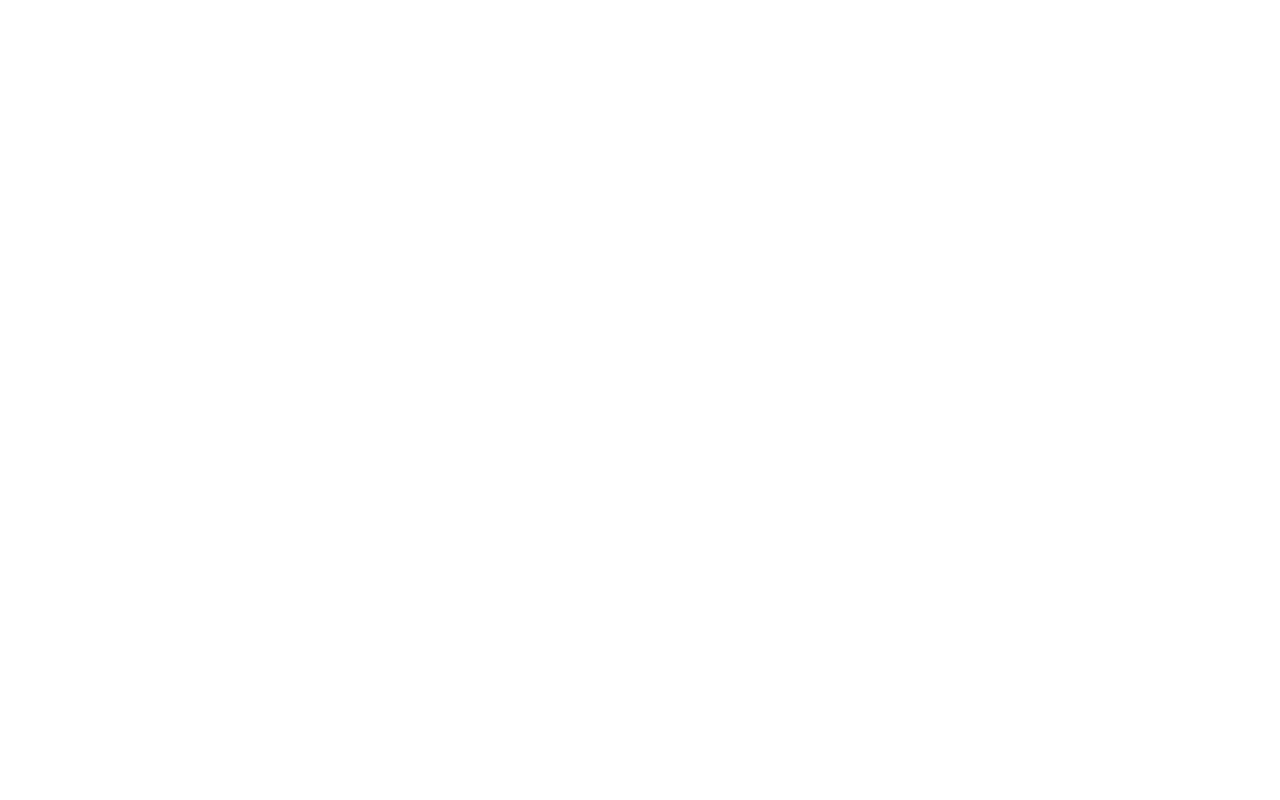
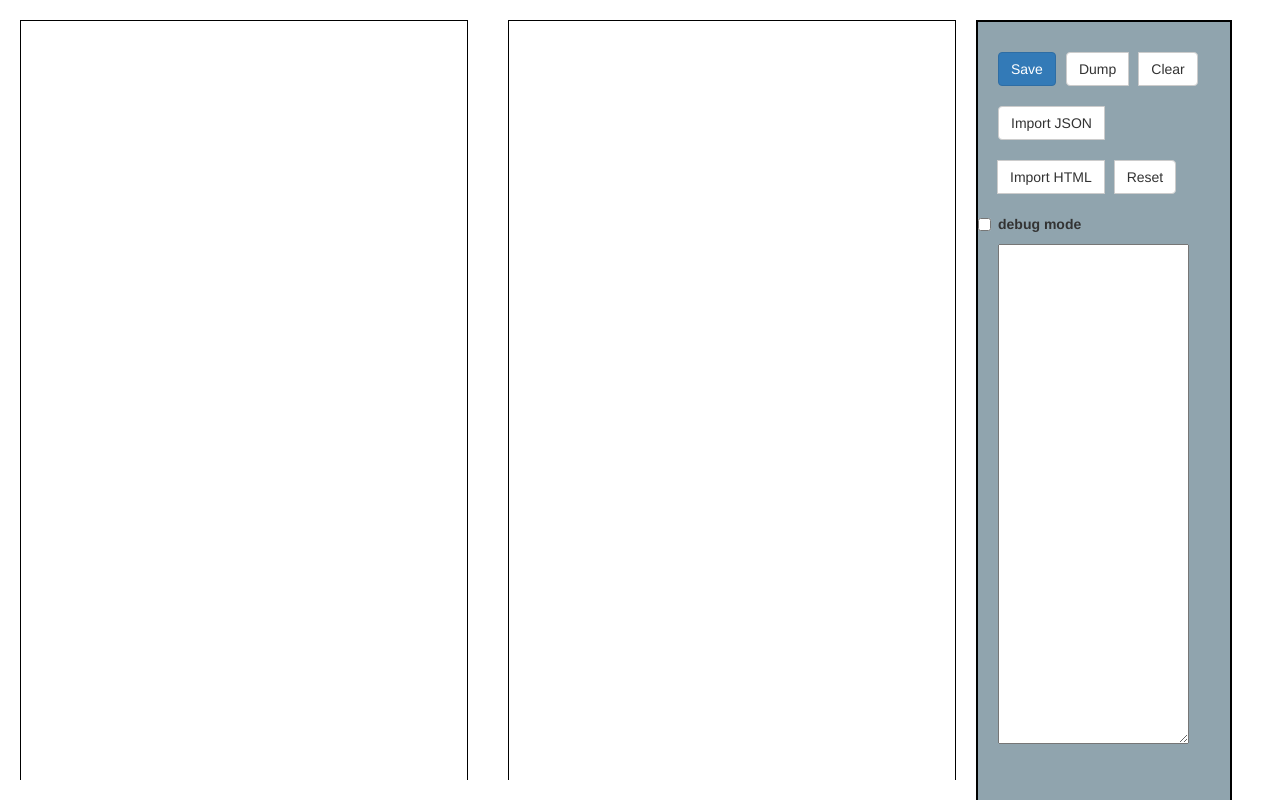
Before and after one commit to chanzuckerberg/slim-editor, a React app: page / in a window 1280 px wide. Built offline with nearby package versions, Linux system fonts and the light colour scheme.

Commit message:
support importing editor state and representing state using dom

```diff
--- a/index.html
+++ b/index.html
@@ -5,6 +5,48 @@
 <head>
   <meta http-equiv="Content-Type" content="text/html; charset=UTF-8" />
   <title>Simple Example</title>
+  <link rel="stylesheet" href="https://maxcdn.bootstrapcdn.com/bootstrap/3.3.7/css/bootstrap.min.css" integrity="sha384-BVYiiSIFeK1dGmJRAkycuHAHRg32OmUcww7on3RYdg4Va+PmSTsz/K68vbdEjh4u" crossorigin="anonymous">
+  <style>
+    .react-root {
+      display: flex;
+      height: 100vh;
+    }
+
+    .debug-container {
+      border: 2px solid black;
+      border-bottom: none;
+      display: inline-block;
+      padding: 20px;
+      width: 20%;
+      margin-top: 20px;
+      background-color: #90A4AE;
+    }
+
+    .editor-container {
+      border: 1px solid black;
+      border-bottom: none;
+      display: inline-block;
+      margin: 20px;
+      width: 35%;
+    }
+
+    .slim-editor-container {
+      border: 1px solid black;
+      border-bottom: none;
+      display: inline-block;
+      margin: 20px;
+      width: 35%;
+    }
+
+    .btn {
+      margin: 10px;
+    }
+
+    .debug-text-area {
+      height: 500px;
+      width: 90%;
+    }
+  </style>
 </head>
 
 <body>
--- a/package.json
+++ b/package.json
@@ -6,12 +6,14 @@
   "main": "dist/index.js",
   "scripts": {
     "flow": "flow",
-    "webpack-watch": "webpack -w --colors --progress"
+    "webpack-watch": "webpack -w --colors --progress --devtool eval"
   },
   "devDependencies": {
     "babel-cli": "6.26.0",
     "babel-core": "6.26.3",
     "babel-loader": "7.1.4",
+    "babel-plugin-transform-class-properties": "6.24.1",
+    "babel-polyfill": "6.26.0",
     "babel-preset-env": "1.7.0",
     "babel-preset-react": "6.24.1"
   },
@@ -21,6 +23,7 @@
     "classnames": "2.2.3",
     "draft-js": "0.10.5",
     "react": "15.5.4",
+    "react-bootstrap": "^0.32.4",
     "react-dom": "15.5.4"
   }
 }
--- /dev/null
+++ b/src/components/slimEditor.js
@@ -0,0 +1,13 @@
+import React from 'react';
+import {Editor, EditorState} from 'draft-js';
+
+export default class SlimEditor extends React.Component {
+  constructor(props) {
+    super(props);
+  }
+  render() {
+    return (
+      <Editor editorState={this.props.editorState} onChange={this.props.updateState} />
+    );
+  }
+}
--- /dev/null
+++ b/src/components/slimEditorPage.js
@@ -0,0 +1,211 @@
+import React from 'react';
+import {ButtonGroup, Button} from 'react-bootstrap';
+import SlimEditor from './slimEditor.js';
+import {EditorState} from 'draft-js';
+
+import {default as uniqueID} from '../utils/uniqueID';
+import convertFromRaw from '../utils/convertFromRaw';
+
+function getInitialState() {
+  // const runtime = new DemoAppRuntime();
+  // const docsContext = DEFAULT_CONTEXT.merge({canEdit: true, runtime});
+  let editorState = EditorState.createEmpty();
+  let debugValue = '';
+  try {
+    debugValue = '';
+    if (/^\{/.test(debugValue)) {
+      const raw = JSON.parse(debugValue);
+      editorState = convertFromRaw(raw);
+    } else if (debugValue) {
+      editorState = convertFromHTML(debugValue);
+    }
+  } catch (ex) {
+    editorState = {};
+  }
+  return {
+    debugKey: uniqueID(),
+    // docsContext,
+    editorState,
+    initialEditorState: editorState,
+    debugValue,
+    debugMode: /debug_mode=1/.test(document.cookie),
+  };
+}
+
+export default class SlimEditorPage extends React.Component {
+  constructor(props) {
+    super(props);
+    this.state = getInitialState();
+  }
+
+  render() {
+    const {debugMode, debugValue, debugKey, editorState} = this.state;
+    return (
+      <div className="react-root">
+        <div className="editor-container">
+          <SlimEditor
+            editorState={editorState}
+            updateState={(s) => this.setState({editorState: s})}
+          />
+        </div>
+        <div className="slim-editor-container"></div>
+        <div className="debug-container">
+          <div>
+            <ButtonGroup>
+              <Button onClick={this._save} bsStyle="primary">Save</Button>
+            </ButtonGroup>
+            <ButtonGroup>
+              <Button onClick={this._dump}>Dump</Button>
+              <Button onClick={this._clear}>Clear</Button>
+            </ButtonGroup>
+            <ButtonGroup>
+              <Button onClick={this._importJSON}>Import JSON</Button>
+              <Button onClick={this._importHTML}>Import HTML</Button>
+              <Button onClick={this._reset}>Reset</Button>
+            </ButtonGroup>
+            <label className="checkbox">
+              <input
+                type="checkbox"
+                checked={debugMode}
+                onChange={this._toggleDebugMode}
+              />
+              debug mode
+            </label>
+          </div>
+          <textarea
+            className="debug-text-area"
+            defaultValue={debugValue}
+            id={debugKey}
+            key={debugKey}
+            onDrop={this._onDrop}
+          />
+        </div>
+    </div>
+    );
+  }
+
+  applyJSON = (raw: Object): void => {
+    const {editorState, debugMode} = this.state;
+    this.setState({
+      debugValue: debugMode ? JSON.stringify(raw, null, 2) : '',
+      editorState: convertFromRaw(raw, editorState),
+    });
+  };
+
+  applyHTML = (html: string): void => {
+    const {editorState} = this.state;
+    this.setState({
+      debugValue: html,
+      editorState: convertFromHTML(html, null, null, null, true),
+    });
+  };
+
+  _onChange = (editorState: Object): void => {
+    const {debugValue, debugMode, debugKey} = this.state;
+    this.setState({
+      editorState,
+      debugKey: debugMode ?
+        uniqueID() :
+        debugKey,
+      debugValue: debugMode ?
+        JSON.stringify(convertToRaw(editorState), null, 2) :
+        debugValue,
+    });
+  };
+
+  _importHTML = (): void => {
+    const {debugKey} = this.state;
+    const el: any = document.getElementById(debugKey);
+    if (!el) {
+      return;
+    }
+    this.applyHTML(el.value);
+  };
+
+  _importJSON = (): void => {
+    const {debugKey} = this.state;
+    const el: any = document.getElementById(debugKey);
+    if (el) {
+      try {
+        const json = el.value.trim();
+        const raw = JSON.parse(json);
+        this.applyJSON(raw);
+      } catch (ex) {
+        el.value = ex.message;
+      }
+    }
+  };
+
+  _reset = (): void => {
+    const {initialEditorState} = this.state;
+    this.setState({
+      editorState: initialEditorState,
+    });
+  }
+
+  _dump = (callback?: ?Function): void => {
+    const {editorState} = this.state;
+    const raw = convertToRaw(editorState);
+    const debugValue = JSON.stringify(raw, null, 2);
+    const fn = typeof callback === 'function' ? callback : noop;
+    this.setState({
+      debugValue,
+      debugKey: uniqueID(),
+    }, fn);
+  };
+
+  _save = (): void => {
+    const {debugKey} = this.state;
+    const el: any = document.getElementById(debugKey);
+    if (el) {
+      window.localStorage.setItem(LOCAL_STORAGE_KEY, el.value);
+    };
+  };
+
+  _clear = (): void => {
+    const {debugKey} = this.state;
+    const el: any = document.getElementById(debugKey);
+    if (el) {
+      el.value = '';
+    }
+    this.setState({debugValue: '', debugKey: uniqueID()});
+    window.localStorage.clear();
+  };
+
+  _onDrop = (e: any): void => {
+    e.preventDefault();
+
+    if (this._dropping) {
+      return;
+    }
+    this._dropping = true;
+
+
+    const {debugKey} = this.state;
+    const el: any = document.getElementById(debugKey);
+    const file = e.dataTransfer.files[0];
+    if (!file || !(/\.html$/).test(file.name)) {
+      return;
+    }
+    let reader = new FileReader();
+    reader.onload = (onload) => {
+      el.readOnly = false;
+      const html = el.value = onload.target.result;
+      this.applyHTML(html);
+      reader = null;
+      this._dropping = false;
+    };
+    this.applyHTML('<div>Load: ' + file.name + '</div>');
+    el.readOnly = true;
+    el.value = 'Load: ' + file.name;
+    reader && reader.readAsText(file);
+  };
+
+  _toggleDebugMode = () => {
+    const debugMode = !this.state.debugMode;
+    this.setState({
+      debugMode,
+    });
+    document.cookie = `debug_mode=${debugMode  ? 1 : ''}`;
+  };
+}
--- a/src/index.js
+++ b/src/index.js
@@ -1,21 +1,8 @@
 import React from 'react';
 import ReactDOM from 'react-dom';
-import {Editor, EditorState} from 'draft-js';
-
-class MyEditor extends React.Component {
-  constructor(props) {
-    super(props);
-    this.state = {editorState: EditorState.createEmpty()};
-    this.onChange = (editorState) => this.setState({editorState});
-  }
-  render() {
-    return (
-      <Editor editorState={this.state.editorState} onChange={this.onChange} />
-    );
-  }
-}
+import SlimEditorPage from './components/slimEditorPage.js';
 
 ReactDOM.render(
-  <MyEditor />,
+  <SlimEditorPage />,
   document.getElementById('app')
 );
--- /dev/null
+++ b/src/utils/convertFromRaw.js
@@ -0,0 +1,25 @@
+// @flow
+import {convertFromRaw as draftJSConvertFromRaw, EditorState} from 'draft-js';
+
+type ObjectLike = any;
+
+export default function convertFromRaw(
+  rawContentState: ObjectLike,
+  editorState?: ?EditorState,
+): EditorState {
+  if (rawContentState !== null && typeof rawContentState === 'object') {
+    let contentState;
+    try {
+      contentState = draftJSConvertFromRaw(rawContentState);
+    } catch (ex) {
+      // pass
+    }
+
+    if (contentState) {
+      return editorState ?
+        EditorState.push(editorState, contentState) :
+        EditorState.createWithContent(contentState);
+    }
+  }
+  return EditorState.createEmpty();
+}
--- /dev/null
+++ b/src/utils/uniqueID.js
@@ -0,0 +1,22 @@
+// @flow
+
+
+function randomInt(range: number): number {
+  return Math.round(range * Math.random());
+}
+
+function randomStr(range: number): string {
+  return Math.round(randomInt(range)).toString(36);
+}
+
+// This prefix should ensure that id is unique across multiple
+// web pages and sessions.
+const ID_PREFIX = 'id-' + randomStr(9999) + '-' + Date.now().toString(36) + '-';
+
+let seed = 0;
+
+function uniqueID(): string {
+  return ID_PREFIX + String(seed++);
+}
+
+export default uniqueID;
--- a/webpack.config.js
+++ b/webpack.config.js
@@ -16,6 +16,7 @@ module.exports = {
           loader: 'babel-loader',
           options: {
             presets: ['env', 'react'],
+            plugins: ['transform-class-properties']
           },
         }
       }
```
Also changed, not shown: 2 other files.
